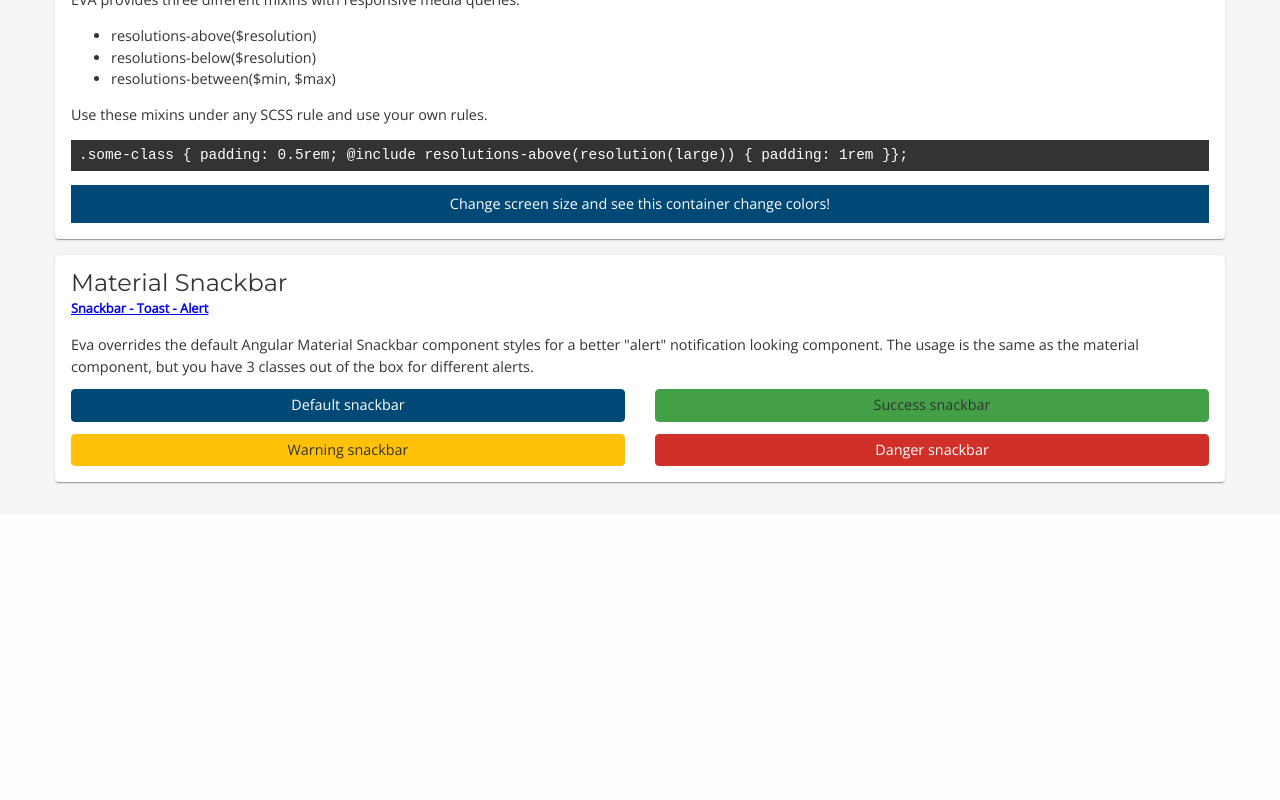
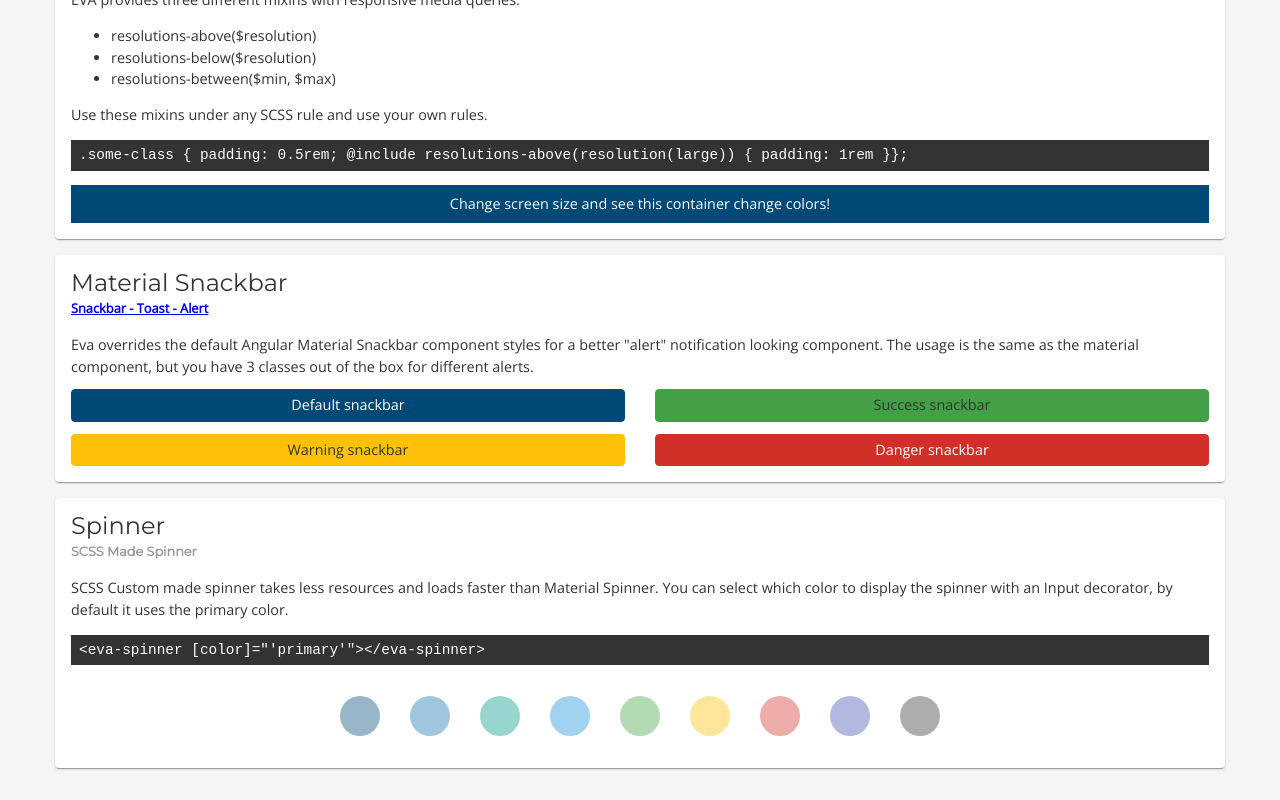
Before and after one commit to Mariopdel94/angular-starter, an Angular app: page / in a window 1280 px wide. Shown: the part 2525-3325 px from the top of the page. Before the commit the page ends 3039 px from the top, so only its background shows below. Built offline with nearby package versions, Linux system fonts and the light colour scheme.

Commit message:
Added spinner guide. Fixed issue with snackbar

```diff
--- a/src/app/eva/eva.module.ts
+++ b/src/app/eva/eva.module.ts
@@ -10,6 +10,7 @@ import { StyleguideComponent } from './styleguide/styleguide.component';
 import { FormsGuideComponent } from './styleguide/components/forms-guide/forms-guide.component';
 import { ResolutionsGuideComponent } from './styleguide/components/resolutions-guide/resolutions-guide.component';
 import { SnackbarGuideComponent } from './styleguide/components/snackbar-guide/snackbar-guide.component';
+import { SpinnerGuideComponent } from './styleguide/components/spinner-guide/spinner-guide.component';
 
 @NgModule({
   declarations: [
@@ -20,6 +21,7 @@ import { SnackbarGuideComponent } from './styleguide/components/snackbar-guide/s
     FormsGuideComponent,
     ResolutionsGuideComponent,
     SnackbarGuideComponent,
+    SpinnerGuideComponent,
   ],
   imports: [CommonModule, EvaRoutingModule, FormsModule, MatSnackBarModule],
 })
--- a/src/app/eva/spinner/spinner.component.html
+++ b/src/app/eva/spinner/spinner.component.html
@@ -1,4 +1,4 @@
 <div class="spinner">
-  <div class="double-bounce1"></div>
-  <div class="double-bounce2"></div>
+  <div class="double-bounce1 bg-{{ color }}-base"></div>
+  <div class="double-bounce2 bg-{{ color }}-base"></div>
 </div>
--- a/src/app/eva/spinner/spinner.component.scss
+++ b/src/app/eva/spinner/spinner.component.scss
@@ -1,9 +1,10 @@
+@import '../../../styles/theme/index.scss';
+
 .spinner {
   width: 40px;
   height: 40px;
-
   position: relative;
-  margin: 100px auto;
+  margin: 1rem auto;
 }
 
 .double-bounce1,
@@ -11,7 +12,6 @@
   width: 100%;
   height: 100%;
   border-radius: 50%;
-  background-color: color(primary, base);
   opacity: 0.4;
   position: absolute;
   top: 0;
--- a/src/app/eva/spinner/spinner.component.ts
+++ b/src/app/eva/spinner/spinner.component.ts
@@ -1,11 +1,13 @@
-import { Component, OnInit } from '@angular/core';
+import { Component, OnInit, Input } from '@angular/core';
 
 @Component({
   selector: 'eva-spinner',
   templateUrl: './spinner.component.html',
-  styleUrls: ['./spinner.component.scss']
+  styleUrls: ['./spinner.component.scss'],
 })
 export class SpinnerComponent implements OnInit {
+  @Input() public color = 'primary';
+
   constructor() {}
 
   ngOnInit(): void {}
--- a/src/app/eva/styleguide/components/snackbar-guide/snackbar-guide.component.ts
+++ b/src/app/eva/styleguide/components/snackbar-guide/snackbar-guide.component.ts
@@ -22,9 +22,10 @@ export class SnackbarGuideComponent implements OnInit {
     message: string,
     panelClass: keyof typeof SnackbarClasses
   ) {
+    console.log('openSnackbar');
     this._snackBar.open(message, 'Ok', {
       panelClass,
-      duration: 2500,
+      duration: 250000,
     });
   }
 }
--- /dev/null
+++ b/src/app/eva/styleguide/components/spinner-guide/spinner-guide.component.html
@@ -0,0 +1,45 @@
+<div class="card margin-y">
+  <div class="card-title">
+    Spinner
+  </div>
+  <div class="card-subtitle">
+    SCSS Made Spinner
+  </div>
+  <div class="card-content">
+    SCSS Custom made spinner takes less resources and loads faster than Material
+    Spinner. You can select which color to display the spinner with an Input
+    decorator, by default it uses the primary color.
+
+    <pre>&lt;eva-spinner [color]="'primary'"&gt;&lt;/eva-spinner&gt;</pre>
+
+    <div class="center-xy grid-x grid-margin-x">
+      <div class="small-4 medium-shrink cell">
+        <eva-spinner [color]="'primary'"></eva-spinner>
+      </div>
+      <div class="small-4 medium-shrink cell">
+        <eva-spinner [color]="'secondary'"></eva-spinner>
+      </div>
+      <div class="small-4 medium-shrink cell">
+        <eva-spinner [color]="'tertiary'"></eva-spinner>
+      </div>
+      <div class="small-4 medium-shrink cell">
+        <eva-spinner [color]="'accent'"></eva-spinner>
+      </div>
+      <div class="small-4 medium-shrink cell">
+        <eva-spinner [color]="'success'"></eva-spinner>
+      </div>
+      <div class="small-4 medium-shrink cell">
+        <eva-spinner [color]="'warning'"></eva-spinner>
+      </div>
+      <div class="small-4 medium-shrink cell">
+        <eva-spinner [color]="'danger'"></eva-spinner>
+      </div>
+      <div class="small-4 medium-shrink cell">
+        <eva-spinner [color]="'info'"></eva-spinner>
+      </div>
+      <div class="small-4 medium-shrink cell">
+        <eva-spinner [color]="'neutral'"></eva-spinner>
+      </div>
+    </div>
+  </div>
+</div>
--- /dev/null
+++ b/src/app/eva/styleguide/components/spinner-guide/spinner-guide.component.ts
@@ -0,0 +1,12 @@
+import { Component, OnInit } from '@angular/core';
+
+@Component({
+  selector: 'eva-spinner-guide',
+  templateUrl: './spinner-guide.component.html',
+  styleUrls: ['./spinner-guide.component.scss'],
+})
+export class SpinnerGuideComponent implements OnInit {
+  constructor() {}
+
+  ngOnInit(): void {}
+}
--- a/src/app/eva/styleguide/styleguide.component.html
+++ b/src/app/eva/styleguide/styleguide.component.html
@@ -44,6 +44,7 @@
       <eva-forms-guide></eva-forms-guide>
       <eva-resolutions-guide></eva-resolutions-guide>
       <eva-snackbar-guide></eva-snackbar-guide>
+      <eva-spinner-guide></eva-spinner-guide>
     </div>
   </div>
 </main>
--- a/src/styles.scss
+++ b/src/styles.scss
@@ -1,4 +1,5 @@
 /* You can add global styles to this file, and also import other style files */
+@import '~@angular/material/prebuilt-themes/deeppurple-amber.css';
 @import './styles/theme/theme.scss';
 
 pre {
```
Also changed, not shown: src/app/eva/styleguide/components/spinner-guide/spinner-guide.component.scss (added), 1 other file (tests, documents, lock files or other folders).
